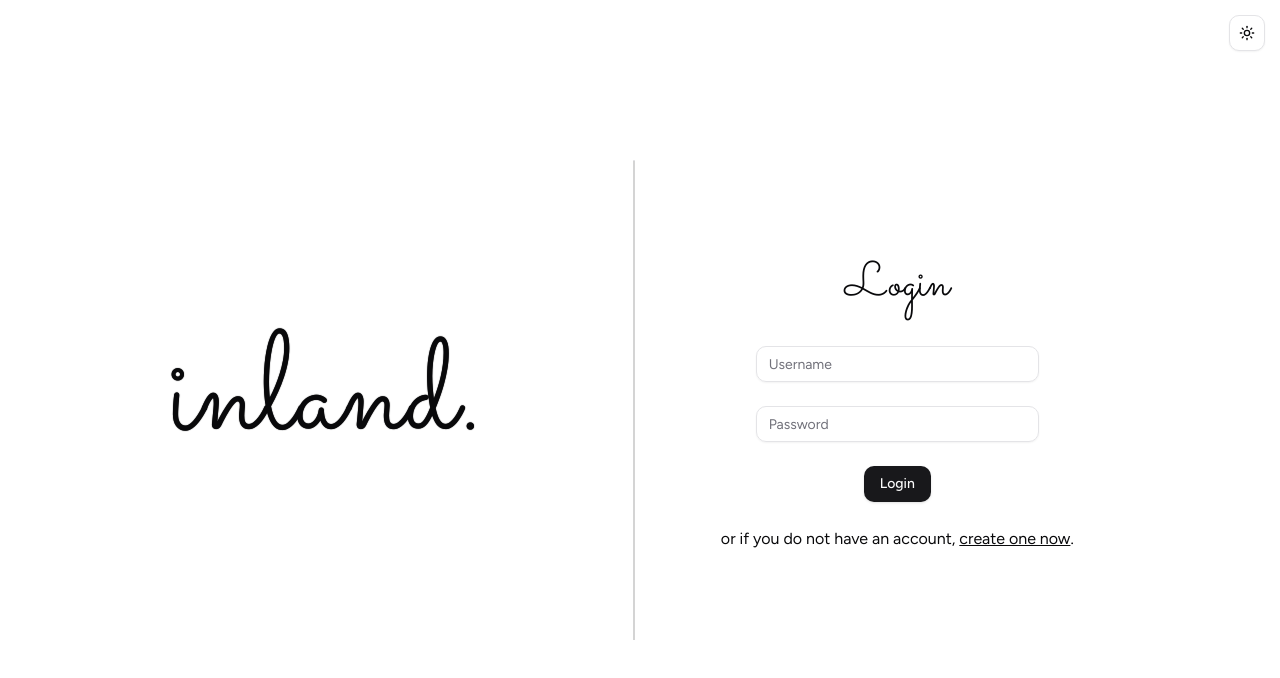
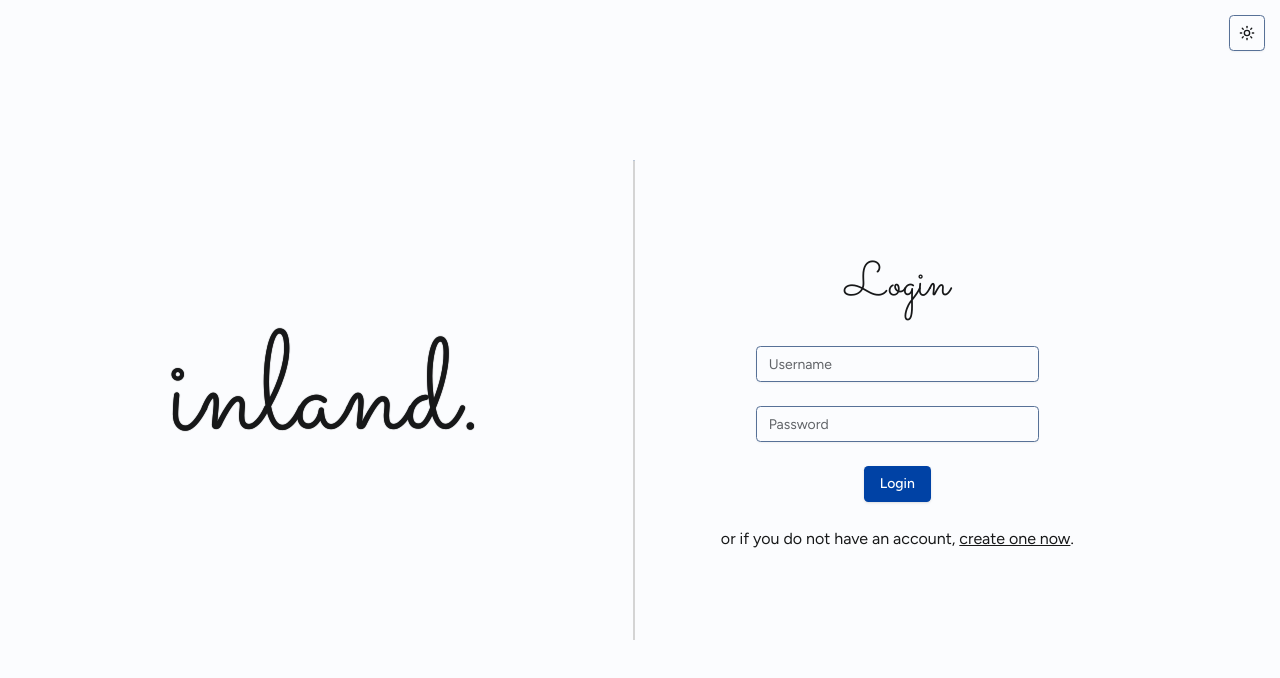
Before and after one commit to ali-eser/inland, a React (Vite) app in the folder web/: page /auth in a window 1280 px wide. Shown: the top 678 px of the page. Built offline with nearby package versions, Linux system fonts and the light colour scheme; no server answers.

Commit message:
Improve editor styling

```diff
--- a/web/src/components/layout/Editor.tsx
+++ b/web/src/components/layout/Editor.tsx
@@ -1,28 +1,45 @@
 import { useEffect } from "react";
-import { useEditor, FloatingMenu, BubbleMenu, EditorContent } from "@tiptap/react"
+import { useEditor, EditorContent } from "@tiptap/react"
 import StarterKit from "@tiptap/starter-kit"
+import { Note } from "@/types";
 
 const extensions = [StarterKit]
 
-const Editor = ({ content }: { content: string }) => {
+const Editor = ({ note }: { note: Note | Record<string, never> }) => {
 
   const editor = useEditor({
     extensions,
-    content,
+    content: note.content,
+    editorProps: {
+      attributes: {
+        class: 'prose prose-sm sm:prose-base lg:prose-lg xl:prose-2xl focus:outline-none',
+      },
+    },
   })
 
   useEffect(() => {
-    if (editor && content) {
-      editor.commands.setContent(content)
+    if (editor && note) {
+      editor.commands.setContent(note.content)
     }
-  }, [editor, content]);
+  }, [editor, note]);
 
   return (
-    <>
-      <EditorContent editor={editor} />
-      <FloatingMenu editor={editor}>This is the floating menu</FloatingMenu>
-      <BubbleMenu editor={editor}>This is the bubble menu</BubbleMenu>
-    </>
+    <div style={{ padding: '2rem' }}>
+      <div style={{
+        display: 'flex',
+        flexDirection: 'column',
+        justifyContent: 'flex-start',
+        alignItems: 'center',
+      }}>
+        <p
+          style={{ fontSize: "0.77em", marginTop: -15, marginBottom: 5 }}
+          className="text-muted-foreground font-semibold"
+        >
+          {note.updatedAt}
+        </p>
+        <EditorContent spellCheck="false" className="editor-content" editor={editor} />
+      </div>
+    </div>
   )
 };
 
--- a/web/src/index.css
+++ b/web/src/index.css
@@ -61,76 +61,89 @@
   cursor: pointer;
 }
 
+.ProseMirror {
+  outline: none !important;
+  padding-top: 2rem;
+  padding-bottom: 2rem;
+  min-height: 85vh;
+  border: 1px solid red;
+  text-align: left;
+}
+
+.ProseMirror p {
+  margin-bottom: 1rem;
+  width: 100%;
+  border: 1px solid green;
+  line-height: 1.5;
+}
+
+.editor-content {
+  border: 1px solid;
+  outline: none;
+  width: 70vw;
+}
+
 @layer base {
   :root {
-    --background: 0 0% 100%;
-    --foreground: 240 10% 3.9%;
-    --card: 0 0% 100%;
-    --card-foreground: 240 10% 3.9%;
-    --popover: 0 0% 100%;
-    --popover-foreground: 240 10% 3.9%;
-    --primary: 240 5.9% 10%;
-    --primary-foreground: 0 0% 98%;
-    --secondary: 240 4.8% 95.9%;
-    --secondary-foreground: 240 5.9% 10%;
-    --muted: 240 4.8% 95.9%;
-    --muted-foreground: 240 3.8% 46.1%;
-    --accent: 240 4.8% 95.9%;
-    --accent-foreground: 240 5.9% 10%;
-    --destructive: 0 84.2% 60.2%;
-    --destructive-foreground: 0 0% 98%;
-    --border: 240 5.9% 90%;
-    --input: 240 5.9% 90%;
-    --ring: 240 5.9% 10%;
-    --radius: 0.75rem;
-    --chart-1: 12 76% 61%;
-    --chart-2: 173 58% 39%;
-    --chart-3: 197 37% 24%;
-    --chart-4: 43 74% 66%;
-    --chart-5: 27 87% 67%;
-    --sidebar-background: 0 0% 98%;
-    --sidebar-foreground: 240 5.3% 26.1%;
-    --sidebar-primary: 240 5.9% 10%;
-    --sidebar-primary-foreground: 0 0% 98%;
-    --sidebar-accent: 240 4.8% 95.9%;
-    --sidebar-accent-foreground: 240 5.9% 10%;
-    --sidebar-border: 220 13% 91%;
-    --sidebar-ring: 217.2 91.2% 59.8%;
+    --background: 216 69% 99%;
+    --foreground: 216 3.5% 9.5%;
+    --card: 216 34.5% 99%;
+    --card-foreground: 216 3.5% 14.5%;
+    --popover: 216 69% 99.5%;
+    --popover-foreground: 216 98.5% 9%;
+    --primary: 216 100% 32.4%;
+    --primary-foreground: 0 0% 100%;
+    --secondary: 216 23.8% 88%;
+    --secondary-foreground: 0 0% 0%;
+    --muted: 254 23.8% 94%;
+    --muted-foreground: 216 3.5% 39.5%;
+    --accent: 254 23.8% 89%;
+    --accent-foreground: 216 3.5% 14.5%;
+    --destructive: 0 84.5% 48%;
+    --destructive-foreground: 216 3.5% 99%;
+    --border: 216 26.9% 78.8%;
+    --input: 216 26.9% 46.8%;
+    --ring: 216 88.7% 45.3%;
+    --radius: 0.4rem;
+    --sidebar-background: 216, 69%, 94%;
+    --sidebar-foreground: 216, 4%, 9%;
+    --sidebar-primary: 216, 100%, 29%;
+    --sidebar-primary-foreground: 0, 0%, 100%;
+    --sidebar-accent: 254, 24%, 85%;
+    --sidebar-accent-foreground: 0 0% 0%;
+    --sidebar-border: 216, 27%, 75%;
+    --sidebar-ring: 206, 98%, 45%;
   }
 
   .dark {
-    --background: 240 10% 3.9%;
-    --foreground: 0 0% 98%;
-    --card: 240 10% 3.9%;
-    --card-foreground: 0 0% 98%;
-    --popover: 240 10% 3.9%;
-    --popover-foreground: 0 0% 98%;
-    --primary: 0 0% 98%;
-    --primary-foreground: 240 5.9% 10%;
-    --secondary: 240 3.7% 15.9%;
-    --secondary-foreground: 0 0% 98%;
-    --muted: 240 3.7% 15.9%;
-    --muted-foreground: 240 5% 64.9%;
-    --accent: 240 3.7% 15.9%;
-    --accent-foreground: 0 0% 98%;
-    --destructive: 0 62.8% 30.6%;
-    --destructive-foreground: 0 0% 98%;
-    --border: 240 3.7% 15.9%;
-    --input: 240 3.7% 15.9%;
-    --ring: 240 4.9% 83.9%;
-    --chart-1: 220 70% 50%;
-    --chart-2: 160 60% 45%;
-    --chart-3: 30 80% 55%;
-    --chart-4: 280 65% 60%;
-    --chart-5: 340 75% 55%;
-    --sidebar-background: 240 5.9% 10%;
-    --sidebar-foreground: 240 4.8% 95.9%;
-    --sidebar-primary: 224.3 76.3% 48%;
+    --background: 216 37.6% 9.5%;
+    --foreground: 216 3.5% 99%;
+    --card: 216 34.5% 9%;
+    --card-foreground: 216 3.5% 99%;
+    --popover: 216 37.6% 5%;
+    --popover-foreground: 216 3.5% 99%;
+    --primary: 216 100% 32.4%;
+    --primary-foreground: 0 0% 100%;
+    --secondary: 216 23.8% 19%;
+    --secondary-foreground: 0 0% 100%;
+    --muted: 254 23.8% 24%;
+    --muted-foreground: 216 3.5% 64.5%;
+    --accent: 254 23.8% 24%;
+    --accent-foreground: 216 3.5% 94.5%;
+    --destructive: 0 84.5% 48%;
+    --destructive-foreground: 216 3.5% 99%;
+    --border: 216 26.9% 46.8%;
+    --input: 216 26.9% 46.8%;
+    --ring: 216 88.7% 45.3%;
+    --radius: 0.4rem;
+    --sidebar-background: 216, 38%, 12%;
+    --sidebar-foreground: 216, 4%, 100%;
+    --sidebar-primary: 216, 100%, 26%;
     --sidebar-primary-foreground: 0 0% 100%;
-    --sidebar-accent: 240 3.7% 15.9%;
-    --sidebar-accent-foreground: 240 4.8% 95.9%;
-    --sidebar-border: 240 3.7% 15.9%;
-    --sidebar-ring: 217.2 91.2% 59.8%;
+    --sidebar-accent: 254, 24%, 20%;
+    --sidebar-accent-foreground: 0 0% 100%;
+    --sidebar-border: 216, 27%, 44%;
+    --sidebar-ring: 206, 98%, 45%;
   }
 }
 
@@ -147,3 +160,12 @@
   font-family: "Sacramento";
   src: url(/src/assets/fonts/Sacramento-Regular.ttf);
 }
+
+@layer base {
+  * {
+    @apply border-border outline-ring/50;
+  }
+  body {
+    @apply bg-background text-foreground;
+  }
+}
```
